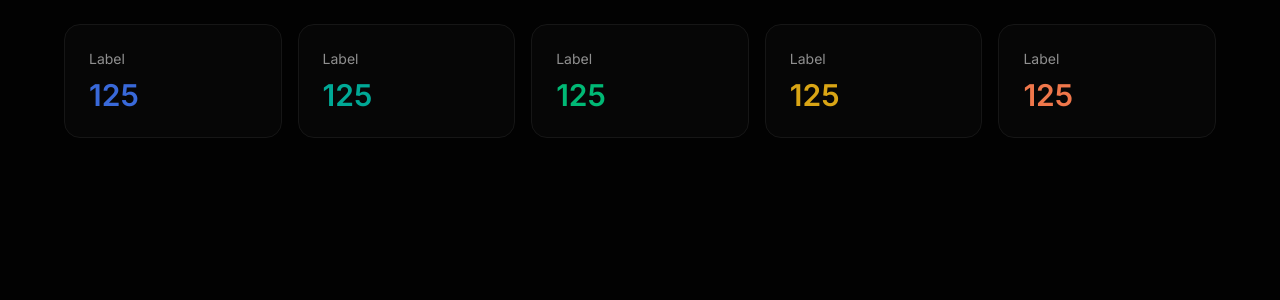
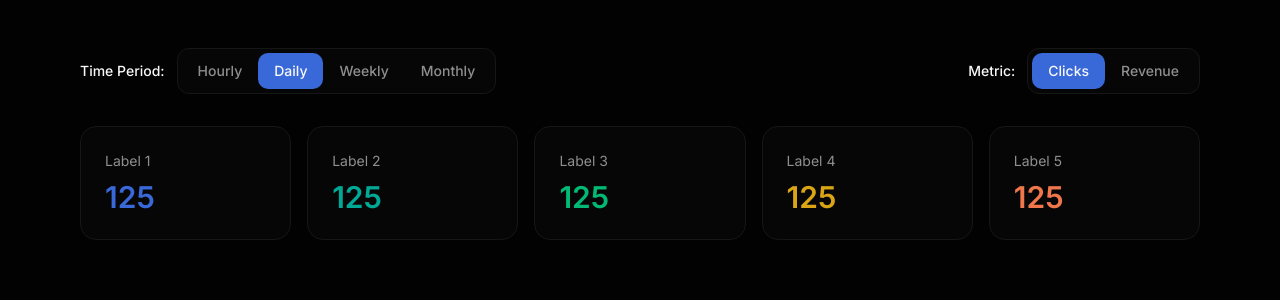
Before and after one commit to hapttic/front-test-assigment-2025-public, a React (Vite) app: page / in a window 1280 px wide. Shown: the top 300 px of the page. Built offline with nearby package versions, Linux system fonts and the light colour scheme.

Commit message:
ui: added aggregation period and metrics ui

```diff
--- a/src/components/shared/Wrapper.tsx
+++ b/src/components/shared/Wrapper.tsx
@@ -4,6 +4,6 @@ interface props {
 }
 export default function Wrapper({ children, className }: props) {
   return (
-    <div className={`max-w-6xl mx-auto py-6 ${className}`}>{children}</div>
+    <div className={`max-w-6xl mx-auto px-4 py-6 ${className}`}>{children}</div>
   );
 }
--- a/src/lib/types/index.ts
+++ b/src/lib/types/index.ts
@@ -0,0 +1 @@
+export type AggregationPeriod = "hourly" | "daily" | "weekly" | "monthly";
--- a/src/pages/dashboard/Dashboard.tsx
+++ b/src/pages/dashboard/Dashboard.tsx
@@ -1,9 +1,15 @@
 import Wrapper from "../../components/shared/Wrapper";
+import AggregationPeriod from "./components/AggregationPeriod";
 import CampaignMetrics from "./components/CampaignMetrics";
+import Metrics from "./components/Metrics";
 
 export default function Dashboard() {
   return (
-    <Wrapper className="min-h-screen bg-background">
+    <Wrapper className="min-h-screen bg-background space-y-8 py-12">
+      <div className="flex flex-col gap-4 sm:flex-row sm:gap-0  sm:items-center sm:justify-between">
+        <AggregationPeriod />
+        <Metrics />
+      </div>
       <CampaignMetrics />
     </Wrapper>
   );
--- /dev/null
+++ b/src/pages/dashboard/components/AggregationPeriod.tsx
@@ -0,0 +1,30 @@
+import { useState } from "react";
+import type { AggregationPeriod } from "../../../lib/types";
+
+export default function AggregationPeriod() {
+  const [aggregationPeriod, setAggregationPeriod] =
+    useState<AggregationPeriod>("daily");
+
+  return (
+    <div className="flex flex-wrap items-center gap-3">
+      <label className="text-sm font-medium text-foreground">
+        Time Period:
+      </label>
+      <div className="flex rounded-lg border border-border bg-card p-1">
+        {(["hourly", "daily", "weekly", "monthly"] as const).map((period) => (
+          <button
+            key={period}
+            onClick={() => setAggregationPeriod(period)}
+            className={`rounded-md px-4 py-2 text-sm font-medium transition-colors cursor-pointer ${
+              aggregationPeriod === period
+                ? "bg-primary text-primary-foreground"
+                : "text-muted-foreground hover:text-foreground"
+            }`}
+          >
+            {period.charAt(0).toUpperCase() + period.slice(1)}
+          </button>
+        ))}
+      </div>
+    </div>
+  );
+}
--- a/src/pages/dashboard/components/CampaignMetrics.tsx
+++ b/src/pages/dashboard/components/CampaignMetrics.tsx
@@ -1,27 +1,27 @@
 export default function CampaignMetrics() {
   const metrics = [
     {
-      label: "Label",
+      label: "Label 1",
       value: 125,
       color: "text-chart-1",
     },
     {
-      label: "Label",
+      label: "Label 2",
       value: 125,
       color: "text-chart-2",
     },
     {
-      label: "Label",
+      label: "Label 3",
       value: 125,
       color: "text-chart-3",
     },
     {
-      label: "Label",
+      label: "Label 4",
       value: 125,
       color: "text-chart-4",
     },
     {
-      label: "Label",
+      label: "Label 5",
       value: 125,
       color: "text-chart-5",
     },
@@ -30,7 +30,10 @@ export default function CampaignMetrics() {
   return (
     <div className="grid gap-4 sm:grid-cols-2 lg:grid-cols-5">
       {metrics.map((metric) => (
-        <div className="rounded-xl border border-border bg-card p-6">
+        <div
+          key={metric.label}
+          className="rounded-xl border border-border bg-card p-6"
+        >
           <p className="text-sm text-muted-foreground">{metric.label}</p>
           <p className={`mt-2 text-3xl font-semibold ${metric.color}`}>
             {metric.value}
--- /dev/null
+++ b/src/pages/dashboard/components/Metrics.tsx
@@ -0,0 +1,28 @@
+import { useState } from "react";
+
+export default function Metrics() {
+  const [selectedMetric, setSelectedMetric] = useState<"clicks" | "revenue">(
+    "clicks"
+  );
+
+  return (
+    <div className="flex flex-wrap items-center gap-3">
+      <label className="text-sm font-medium text-foreground">Metric:</label>
+      <div className="flex rounded-lg border border-border bg-card p-1">
+        {(["clicks", "revenue"] as const).map((metric) => (
+          <button
+            key={metric}
+            onClick={() => setSelectedMetric(metric)}
+            className={`rounded-md px-4 py-2 text-sm font-medium transition-colors ${
+              selectedMetric === metric
+                ? "bg-primary text-primary-foreground"
+                : "text-muted-foreground hover:text-foreground"
+            }`}
+          >
+            {metric.charAt(0).toUpperCase() + metric.slice(1)}
+          </button>
+        ))}
+      </div>
+    </div>
+  );
+}
```
